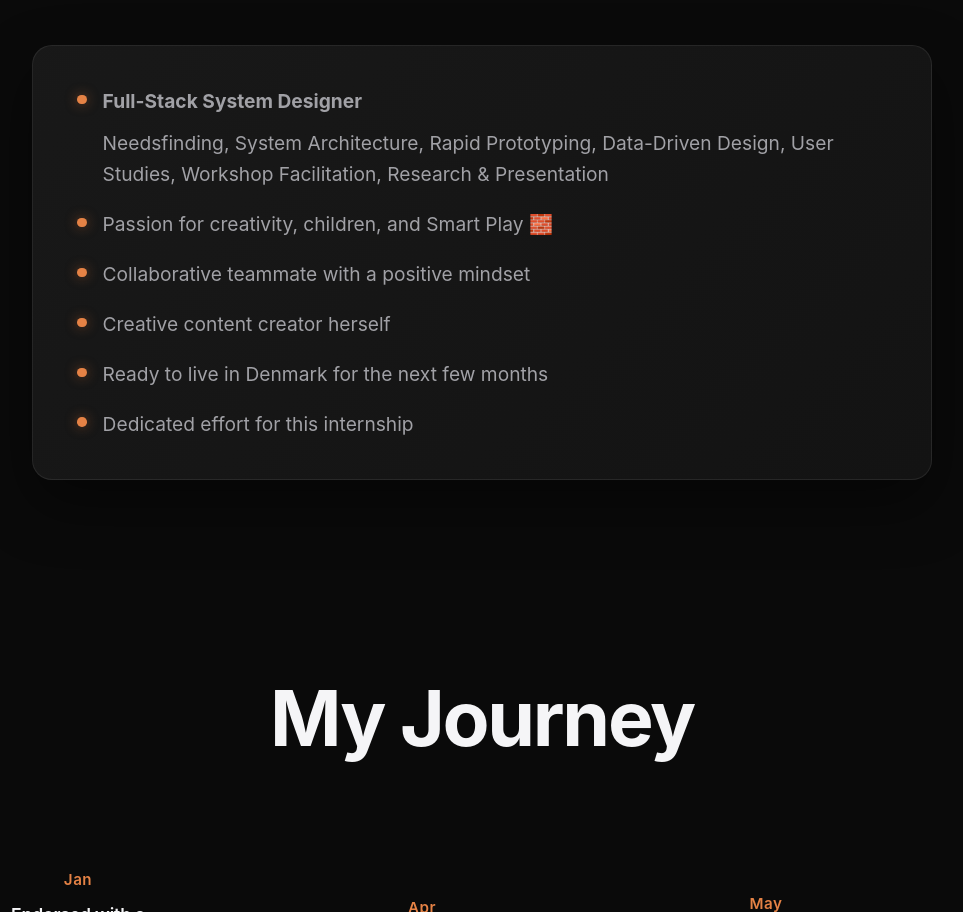
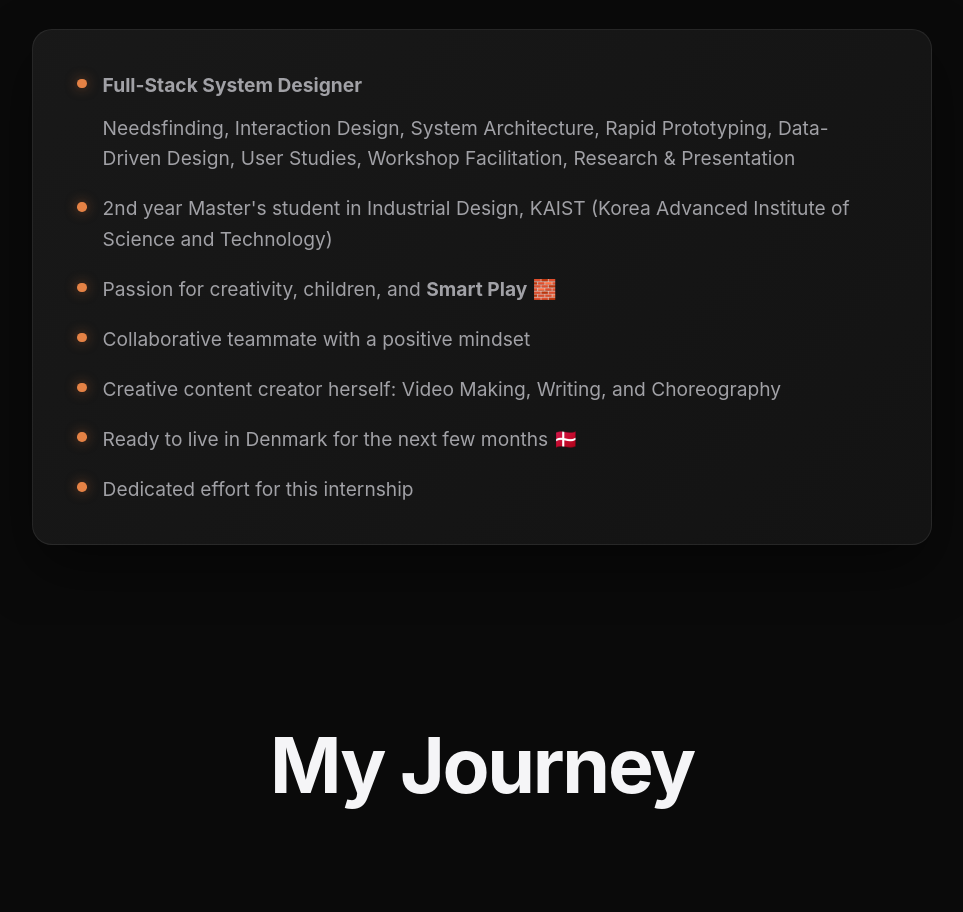
Before and after one commit to why-lego-should-hire-jaeryung/why-lego-should-hire-jaeryung.github.io, a website: page index.html in a window 1280 px wide. Shown: the part 6518-7430 px from the top of the page, without its empty margins (158-1121 px from the left). Drawn offline with Linux system fonts and the light colour scheme; some packages are replaced by stand-ins of ours; a script that the page names is missing.

Commit message:
who i am 3

```diff
--- a/index.html
+++ b/index.html
@@ -248,13 +248,20 @@
                     <li>
                         <strong>Full-Stack System Designer</strong>
                         <ul class="who-sublist">
-                            Needsfinding, System Architecture, Rapid Prototyping, Data-Driven Design, User Studies, Workshop Facilitation, Research & Presentation
+                            Needsfinding, Interaction Design, System Architecture, Rapid Prototyping, Data-Driven Design, User Studies, Workshop Facilitation, Research & Presentation
                         </ul>
                     </li>
-                    <li>Passion for creativity, children, and Smart Play 🧱</li>
+                    <li>2nd year Master's student in Industrial Design, KAIST (Korea Advanced Institute of Science and Technology)</li>
+                    <li>Passion for creativity, children, and <strong>Smart Play</strong> 🧱</li>
                     <li>Collaborative teammate with a positive mindset</li>
-                    <li>Creative content creator herself</li>
-                    <li>Ready to live in Denmark for the next few months</li>
+                    <li>
+                        Creative content creator herself: Video Making, Writing, and Choreography
+                        <!-- <strong>Creative content creator herself</strong>
+                        <ul class="who-sublist">
+                            Video Content, Writing, and Choreography
+                        </ul> -->
+                    </li>
+                    <li>Ready to live in Denmark for the next few months 🇩🇰</li>
                     <li>Dedicated effort for this internship</li>
                 </ul>
             </div>
```
